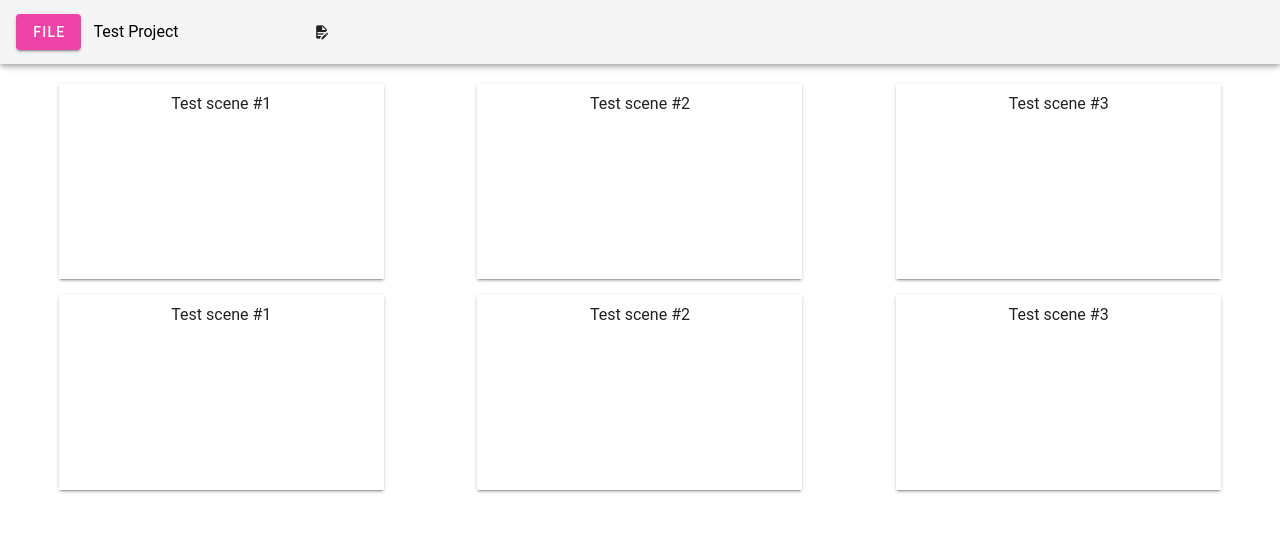
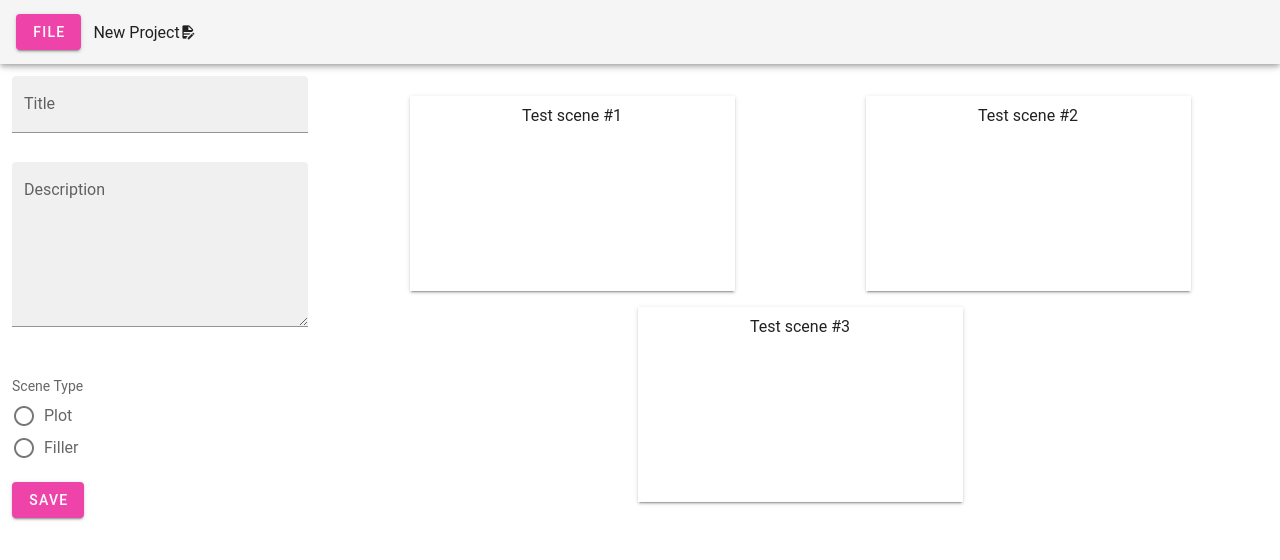
Before and after one commit to stevenmraines/scenery, a Vue app: page / in a window 1280 px wide. Shown: the top 560 px of the page. Built offline with nearby package versions, Linux system fonts and the light colour scheme; a small style sheet from the web is missing.

Commit message:
Commit changes to transfer work to laptop.

```diff
--- a/public/scenery.css
+++ b/public/scenery.css
@@ -2,3 +2,7 @@
   min-height: 195px;
   min-width: 325px;
 }
+
+.clickable {
+  cursor: pointer;
+}
--- a/src/App.vue
+++ b/src/App.vue
@@ -24,13 +24,40 @@
         </v-menu>
       </div>
 
-      <input v-model="project.title" />
+      <div id="project-title-container">
+        <span>{{ project.title }}</span>
+        <i
+          @click="editProjectTitle"
+          class="clickable mdi mdi-file-document-edit"
+        ></i>
+      </div>
 
-      <i class="mdi mdi-file-document-edit"></i>
+      <div id="project-title-edit-container" style="display: none;">
+        <!-- TODO undo all this work I just did to use Vuetify text field instead... -->
+        <input
+          id="project-title"
+          style="border-bottom: 1px solid black; outline: none;"
+          v-model="project.title"
+        />
+        <i
+          @click="saveProjectTitle"
+          class="clickable mdi mdi-check"
+          style="color: lawngreen;"
+        ></i>
+      </div>
     </v-app-bar>
 
     <v-content>
-      <project-tab :cards="project.cards" />
+      <v-container fluid>
+        <v-row>
+          <v-col cols="12" md="3">
+            <modify-card></modify-card>
+          </v-col>
+          <v-col>
+            <project-tab :cards="project.cards" />
+          </v-col>
+        </v-row>
+      </v-container>
     </v-content>
   </v-app>
 </template>
@@ -38,11 +65,13 @@
 <script lang="ts">
 import Vue from "vue";
 import ProjectTab from "./components/ProjectTab.vue";
+import ModifyCard from "./components/ModifyCard.vue";
 
 export default Vue.extend({
   name: "App",
 
   components: {
+    ModifyCard,
     ProjectTab
   },
 
@@ -54,59 +83,56 @@ export default Vue.extend({
     project: {
       cards: [
         {
-          back: "BACK Test scene #1",
           backgroundColor: "white",
+          description: "BACK Test scene #1",
           fontColor: "black",
-          front: "Test scene #1",
-          isPlot: true
+          isPlot: true,
+          title: "Test scene #1"
         },
         {
-          back: "BACK Test scene #1",
           backgroundColor: "white",
+          description: "BACK Test scene #1",
           fontColor: "black",
-          front: "Test scene #2",
-          isPlot: true
+          isPlot: true,
+          title: "Test scene #2"
         },
         {
-          back: "BACK Test scene #1",
           backgroundColor: "white",
+          description: "BACK Test scene #1",
           fontColor: "black",
-          front: "Test scene #3",
-          isPlot: true
-        },
-        {
-          back: "BACK Test scene #1",
-          backgroundColor: "white",
-          fontColor: "black",
-          front: "Test scene #1",
-          isPlot: true
-        },
-        {
-          back: "BACK Test scene #1",
-          backgroundColor: "white",
-          fontColor: "black",
-          front: "Test scene #2",
-          isPlot: true
-        },
-        {
-          back: "BACK Test scene #1",
-          backgroundColor: "white",
-          fontColor: "black",
-          front: "Test scene #3",
-          isPlot: true
+          isPlot: true,
+          title: "Test scene #3"
         }
       ],
-      title: "Test Project"
+      title: "New Project"
     }
   }),
 
   methods: {
+    // TODO make the title edit / save stuff not automatically save changes
+    editProjectTitle: function() {
+      const projectTitle = document.getElementById("project-title");
+      const projectTitleContainer = document.getElementById("project-title-container");
+      const projectTitleEditContainer = document.getElementById("project-title-edit-container");
+      if (projectTitle && projectTitleContainer && projectTitleEditContainer) {
+        projectTitleContainer.style.display = "none";
+        projectTitleEditContainer.style.display = "block";
+        projectTitle.focus();
+      }
+    },
     getFilename: function() {
       // TODO make this strip out any unusable characters
       return this.project.title + ".json";
     },
+    hasFocus: function(element: HTMLElement | null) {
+      return element === document.activeElement;
+    },
     keyListener: function(event: KeyboardEvent) {
       switch (event.key) {
+        case "Enter":
+        case "Escape":
+          this.saveProjectTitleIfActive();
+          break;
         case "n":
           break;
         case "o":
@@ -156,6 +182,19 @@ export default Vue.extend({
       anchor.click();
       document.body.removeChild(anchor);
       URL.revokeObjectURL(anchor.href);
+    },
+    saveProjectTitle: function() {
+      const projectTitleContainer = document.getElementById("project-title-container");
+      const projectTitleEditContainer = document.getElementById("project-title-edit-container");
+      if (projectTitleContainer && projectTitleEditContainer) {
+        projectTitleContainer.style.display = "block";
+        projectTitleEditContainer.style.display = "none";
+      }
+    },
+    saveProjectTitleIfActive: function() {
+      if (this.hasFocus(document.getElementById("project-title"))) {
+        this.saveProjectTitle();
+      }
     }
   }
 });
--- a/src/components/Card.vue
+++ b/src/components/Card.vue
@@ -3,7 +3,7 @@
     class="align-center card d-inline-block elevation-2 ma-2 pa-2 text-center"
     :style="{ 'background-color': backgroundColor }"
   >
-    {{ front }}
+    {{ title }}
   </span>
 </template>
 
@@ -12,6 +12,6 @@ import Vue from "vue";
 
 export default Vue.extend({
   name: "Card",
-  props: ["back", "backgroundColor", "fontColor", "front", "isPlot"]
+  props: ["backgroundColor", "description", "fontColor", "isPlot", "title"]
 });
 </script>
--- /dev/null
+++ b/src/components/ModifyCard.vue
@@ -0,0 +1,26 @@
+<template>
+  <div>
+    <v-form>
+      <v-text-field filled label="Title" :value="title"></v-text-field>
+      <v-textarea filled label="Description" :value="description"></v-textarea>
+      <v-radio-group label="Scene Type">
+        <v-radio label="Plot"></v-radio>
+        <v-radio label="Filler"></v-radio>
+      </v-radio-group>
+      <v-btn color="primary">Save</v-btn>
+    </v-form>
+  </div>
+</template>
+
+<script>
+import Vue from "vue";
+
+export default Vue.extend({
+  name: "ModifyCard",
+  props: ["description", "title"]
+});
+</script>
+
+<style scoped>
+
+</style>
--- a/src/components/ProjectTab.vue
+++ b/src/components/ProjectTab.vue
@@ -1,12 +1,12 @@
 <template>
   <div class="align-center d-flex flex-wrap justify-space-around pa-3">
     <Card
-      :back="card.back"
       :background-color="card.backgroundColor"
+      :description="card.description"
       :font-color="card.fontColor"
-      :front="card.front"
       :is-plot="card.isPlot"
       :key="index"
+      :title="card.title"
       v-for="(card, index) in cards"
     />
   </div>
```
Also changed, not shown: src/components/HelloWorld.vue (deleted, +0 -143 lines), 1 other file (tests, documents, lock files or other folders).
